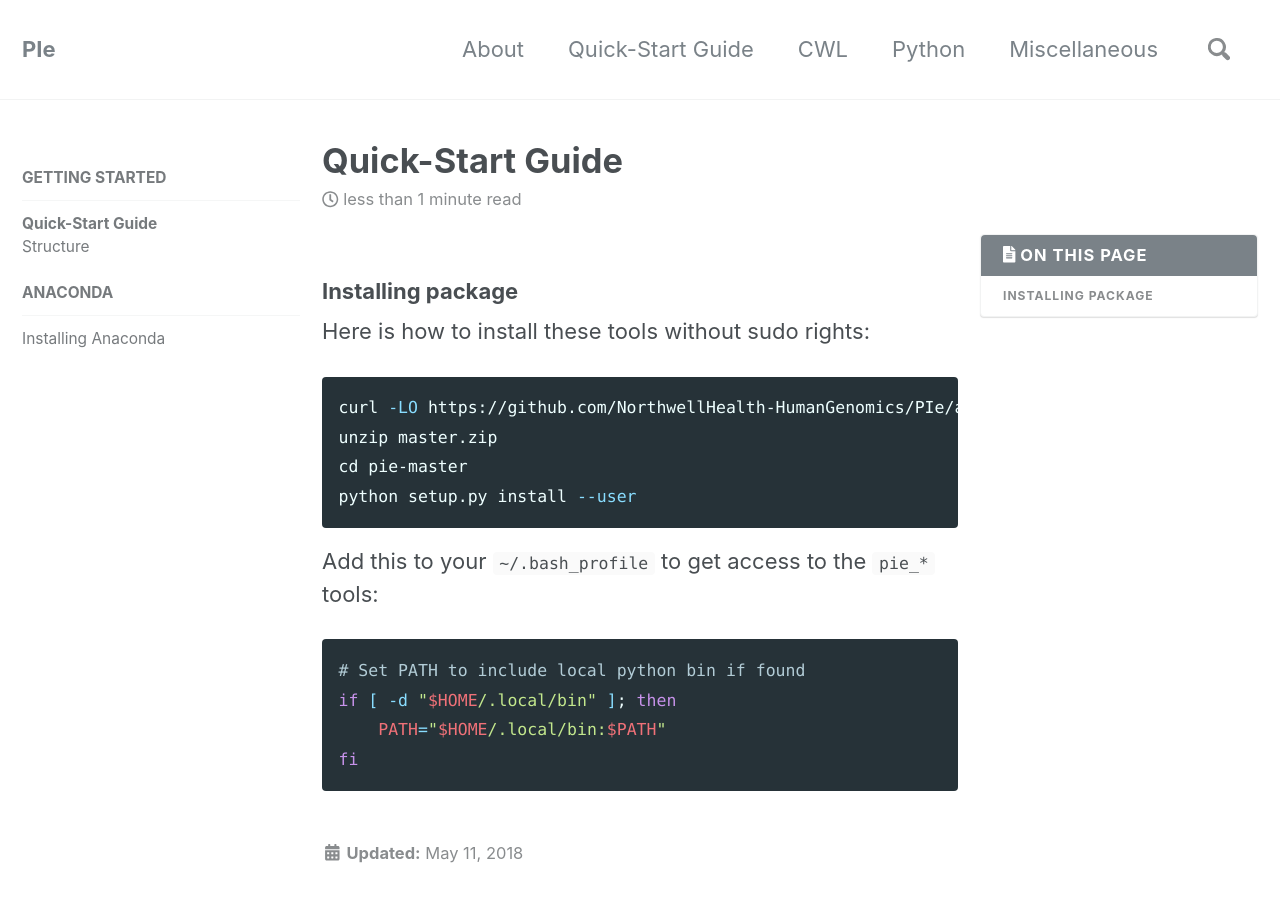
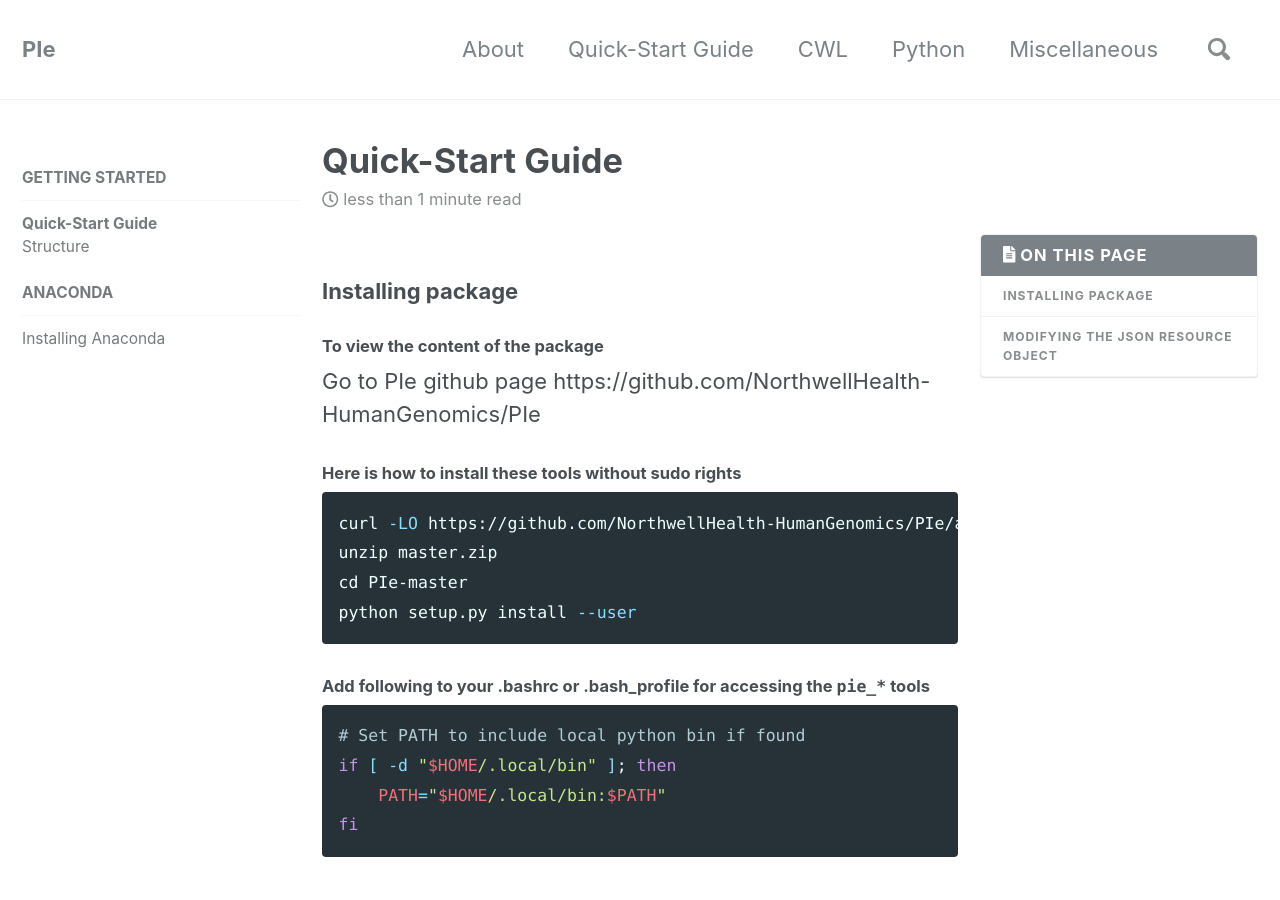
Before and after one commit to rhshah/PIe, a Jekyll site: the page built from docs/_docs/01-quick-start-guide.md, in a window 1280 px wide and 900 px high. Built offline with Jekyll 4.4.1, drawn with Linux system fonts in a browser that asks for light colours; nearby versions of some CDN libraries; some of the changed text lies outside the part shown.

````diff
--- a/docs/_docs/01-quick-start-guide.md
+++ b/docs/_docs/01-quick-start-guide.md
@@ -13,16 +13,20 @@ toc: true
 
 ### Installing package
 
-Here is how to install these tools without sudo rights:
+#### To view the content of the package
+
+Go to PIe github page https://github.com/NorthwellHealth-HumanGenomics/PIe
+
+#### Here is how to install these tools without sudo rights
 
 ```bash
 curl -LO https://github.com/NorthwellHealth-HumanGenomics/PIe/archive/master.zip
 unzip master.zip
-cd pie-master
+cd PIe-master
 python setup.py install --user
 ```
 
-Add this to your `~/.bash_profile` to get access to the `pie_*` tools:
+#### Add following to your .bashrc or .bash_profile for accessing the `pie_*` tools
 
 ```bash
 # Set PATH to include local python bin if found
@@ -30,3 +34,14 @@ if [ -d "$HOME/.local/bin" ]; then
     PATH="$HOME/.local/bin:$PATH"
 fi
 ```
+
+### Modifying the JSON resource object
+
+1. Inside the /PIe-master/pie/data there is a file called `pie_resources.json`.
+2. Please modify the key:value pair as per the paths in your environment. If you have not installed you can use [Anaconda](http://docs.continuum.io/anaconda/) as shown in this [page]({{ "/docs/anaconda/" | relative_url }}).
+3. Once you have modidfied the file set environment variable `PIE_RESOURCE_CONFIG` as follows:
+    ```bash
+    export PIE_RESOURCE_CONFIG="/path/to/pie_resources.json"
+    ```
+
+4. Now you are ready to run the scripts in the bin directory
````
Also changed, not shown: docs/_about/index.md (+1 -1 lines), docs/_docs/02-structure.md (+11 -4 lines).
